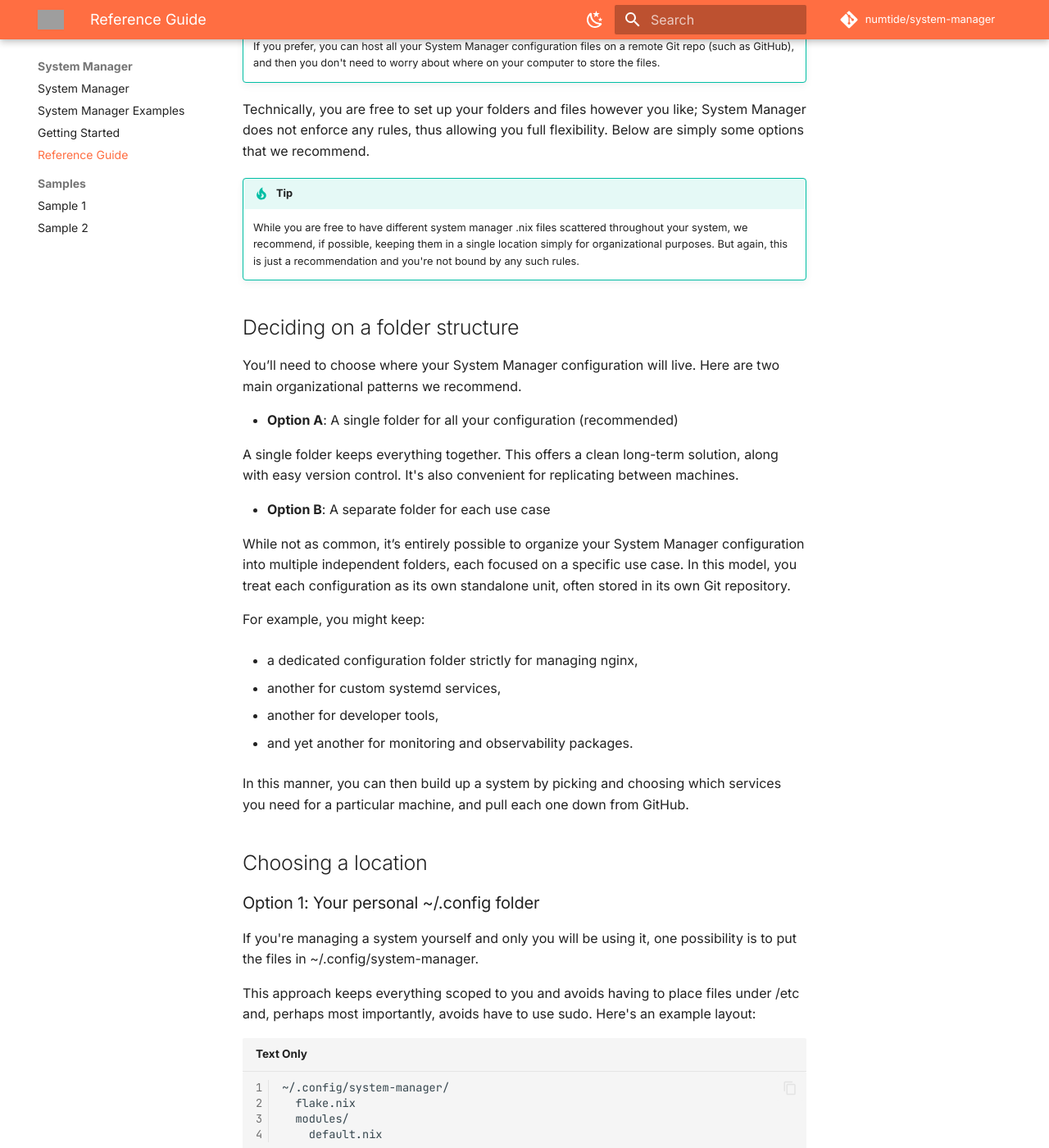
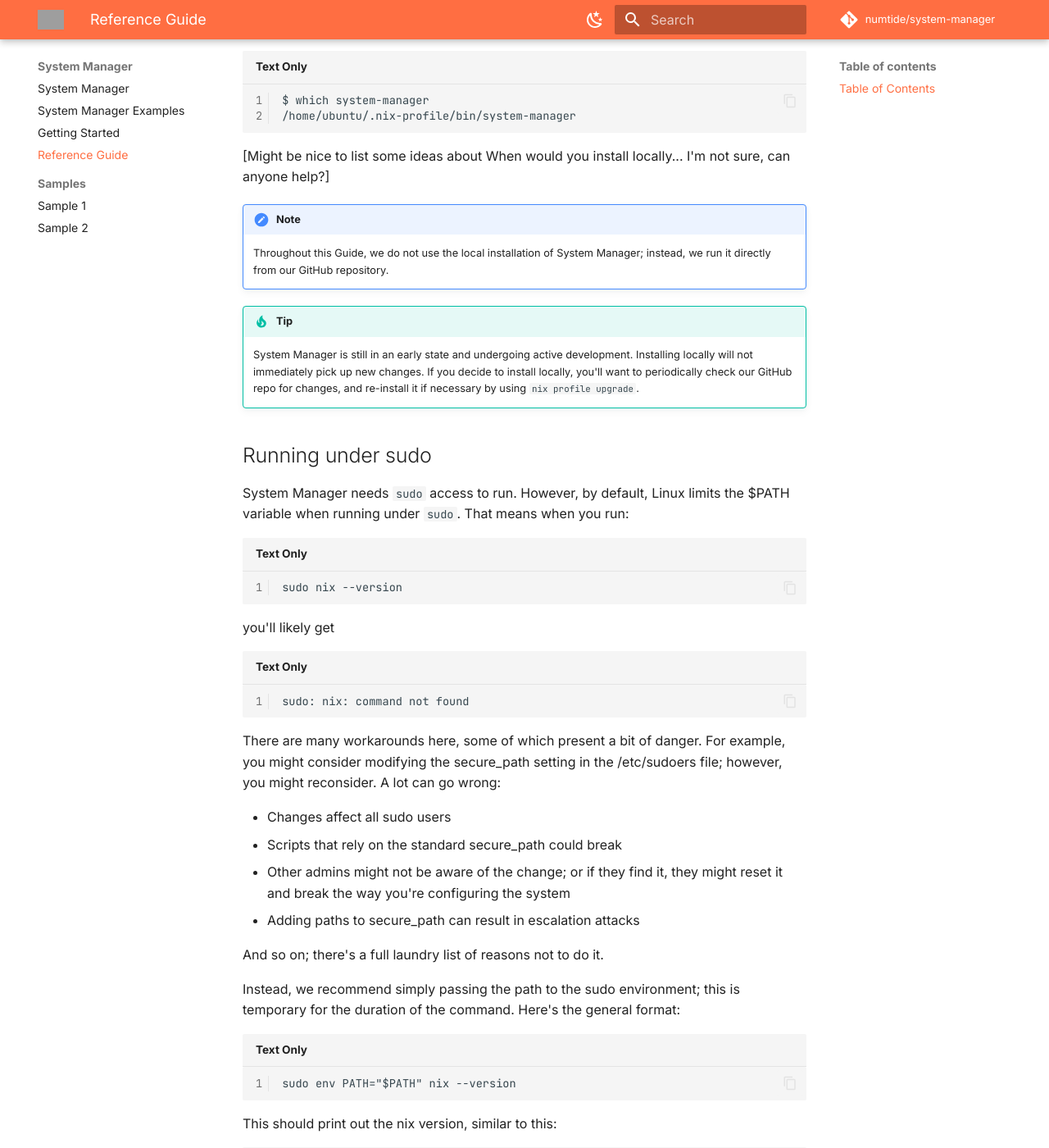
Before and after one commit to numtide/system-manager, an MkDocs documentation site: the page built from documentation/docs/reference-guide.md, in a window 1280 px wide and 1400 px high, scrolled down 1521 px. Shown: the whole window at 82% size. Built offline with MkDocs 1.6.1 and Material for MkDocs 9.7.7, drawn with Linux system fonts in a browser that asks for light colours; comment, search, counter and statistics services are not loaded; some of the changed text lies outside the part shown; grey boxes are pictures that could not be loaded.

Commit message:
wip: More documentation

````diff
--- a/documentation/docs/reference-guide.md
+++ b/documentation/docs/reference-guide.md
@@ -4,7 +4,31 @@
 
 To get the most out of System Manager, we're offering this guide to help you make the best decisions based on your particular situation.
 
-# Requirements
+## Table of Contents
+
+1. [System Requirements](#system-requirements)
+
+2. [Optional: Installing Locally](#optional-installing-locally)
+
+3. [Running under sudo](#running-under-sudo)
+
+4. [Setting up a folder and file structure](#setting-up-a-folder-and-file-structure)
+
+5. [Letting System Manager manage /etc/nix/nix.conf](#letting-system-manager-manage-etcnixnixconf)
+
+6. [Building system-manager .nix files](#building-system-manager-nix-files)
+
+7. []()
+
+8. []()
+
+9. []()
+
+10. []()
+
+11. []()
+
+# System Requirements
 
 [TODO: I realized I wrote this section twice, here and in the getting-started guide. I'll combine them and provide the same in both, since some people might just read one doc or the other.]
 
@@ -33,6 +57,49 @@
 
 [Might be nice to list some ideas about When would you install locally... I'm not sure, can anyone help?]
 
+!!! Note
+    Throughout this Guide, we do not use the local installation of System Manager; instead, we run it directly from our GitHub repository.
+
+!!! Tip
+    System Manager is still in an early state and undergoing active development. Installing locally will not immediately pick up new changes. If you decide to install locally, you'll want to periodically check our GitHub repo for changes, and re-install it if necessary by using `nix profile upgrade`.
+
+## Running under sudo
+
+System Manager needs `sudo` access to run. However, by default, Linux limits the $PATH variable when running under `sudo`. That means when you run:
+
+```
+sudo nix --version
+```
+
+you'll likely get
+
+```
+sudo: nix: command not found
+```
+
+There are many workarounds here, some of which present a bit of danger. For example, you might consider modifying the secure_path setting in the /etc/sudoers file; however, you might reconsider. A lot can go wrong:
+
+* Changes affect all sudo users
+* Scripts that rely on the standard secure_path could break
+* Other admins might not be aware of the change; or if they find it, they might reset it and break the way you're configuring the system
+* Adding paths to secure_path can result in escalation attacks
+
+And so on; there's a full laundry list of reasons not to do it.
+
+Instead, we recommend simply passing the path to the sudo environment; this is temporary for the duration of the command. Here's the general format:
+
+```
+sudo env PATH="$PATH" nix --version
+```
+
+This should print out the nix version, similar to this:
+
+```
+nix (Nix) 2.32.4
+```
+
+!!! Note
+    Adding yourself to Nix's trusted-users configuration won't help here. Trusted users have elevated privileges within the Nix daemon, but System Manager requires root filesystem permissions to modify /etc, manage services, and install system packages. You'll still need to use sudo.
 
 # Setting up a folder and file structure
 
@@ -171,7 +238,7 @@
 
 The example in the next section demonstrates how to do this.
 
-# Building system-manager files
+# Building system-manager .nix files
 
 Ready for an example! For this example, we're going to use the following:
 
@@ -187,8 +254,6 @@
 
 [Coming soon: A single flake.nix file]
 
-
-
 # Managing System Services
 
 System Manager lets you manage systemd services declaratively, using the same module language you used for installing packages or creating files under /etc. Instead of manually placing service files in /etc/systemd/system or enabling them with systemctl, you describe the service in a Nix module—its command, environment, dependencies, restart behavior, and any timers or sockets it needs.
@@ -203,6 +268,23 @@
 
 [Examples next]
 
+
+## Specifying the wantedBy Setting
+
+The wantedBy attribute tells systemd when to automatically start a service. System Manager includes its own systemd target that you can use in the wantedBy setting to automatically start any services immediately after applying the changes, as well as after reboot. Here's an example wantedBy line in a .nix configuration file:
+
+```
+wantedBy = [ "system-manager.target" ];
+```
+
+(By allowing the service to start after applying changes, you don't need to reboot for the service to start.)
+
+But you're not limited to just this target. For example, if you're creating a system service that runs on a schedule, you might use this:
+
+```
+wantedBy = [ "timers.target" ]
+```
+
 # Managing Software Installations
 
 System Manager allows you to install software in a fully declarative way similar to installing system services. Instead of relying on a traditional package manager and running commands like apt install or dnf install, you list the packages you want in your configuration file. During a switch, System Manager builds a new system profile that includes those packages, activates it, and ensures the software is available on your PATH. This makes installations reproducible and version-controlled. If you reinstall your operating system or set up a new machine, the exact same tools will appear automatically. And because software installation is tied to your configuration (not to manual actions), System Manager prevents drift—no forgotten tools, no mismatched versions across machines, and no surprises when you rollback or update.
````
Also changed, not shown: other parts of documentation/docs/reference-guide.md (+3 -1 lines), documentation/docs/getting-started.md (+18 -79 lines).
